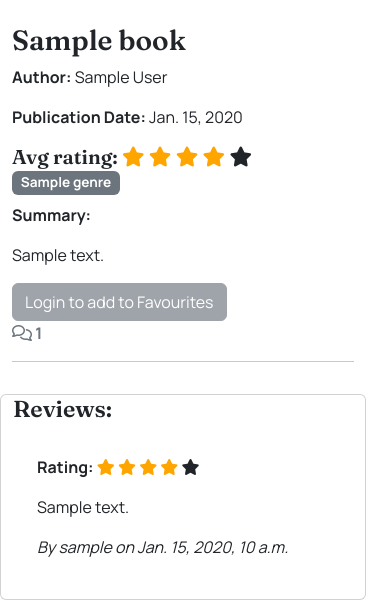
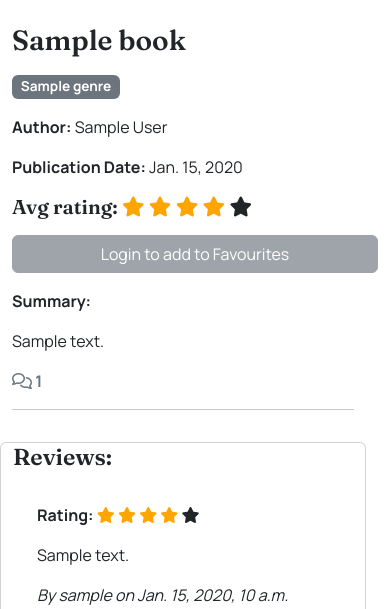
Before and after one commit to hamza-m1/readview, a Django app: a page that uses books/templates/books/book_detail.html in a window 390 px wide. Shown: the part 146-755 px from the top of the page. Run offline with Django 4.2, Linux system fonts and the light colour scheme; tables that the repository leaves empty hold one stand-in row (values such as "Sample post"); some libraries are stand-ins or nearby versions.

Commit message:
Style book detail page

```diff
--- a/books/templates/books/book_detail.html
+++ b/books/templates/books/book_detail.html
@@ -14,19 +14,10 @@
             <img src="{{ book.cover_image.url }}" alt="{{ book.title }}" class="img-fluid rounded">
             {% endif %}
         </div>
-        <div class="col-md-8">
-            <h1>{{ book.title }}</h1>
-            <p><strong>Author:</strong> {{ book.author }}</p>
-            <p><strong>Publication Date:</strong> {{ book.publication_date }}</p>
-            <h5 class="card-title">Avg rating:
-                <span class="fa fa-star {% if average_rating > 0 %} checked {% endif %}"></span>
-                <span class="fa fa-star {% if average_rating > 1 %} checked {% endif %}"></span>
-                <span class="fa fa-star {% if average_rating > 2 %} checked {% endif %}"></span>
-                <span class="fa fa-star {% if average_rating > 3 %} checked {% endif %}"></span>
-                <span class="fa fa-star {% if average_rating > 4 %} checked {% endif %}"></span>
-            </h5>
+        <div class="col-md-8 d-flex flex-column gap-3">
+            <h1 class="mb-0">{{ book.title }}</h1>
             {% if book.genre.all %}
-            <div class="mb-2">
+            <div class="mb-0">
                 {% for genre in book.genre.all %}
                 <form method="POST" action="{% url 'home' %}" class="d-inline">
                     {% csrf_token %}
@@ -36,8 +27,15 @@
                 {% endfor %}
             </div>
             {% endif %}
-            <p><strong>Summary:</strong></p>
-            <p>{{ book.summary | safe }}</p>
+            <p class="mb-0"><strong>Author:</strong> {{ book.author }}</p>
+            <p class="mb-0"><strong>Publication Date:</strong> {{ book.publication_date }}</p>
+            <h5 class="card-title mb-0">Avg rating:
+                <span class="fa fa-star {% if average_rating > 0 %} checked {% endif %}"></span>
+                <span class="fa fa-star {% if average_rating > 1 %} checked {% endif %}"></span>
+                <span class="fa fa-star {% if average_rating > 2 %} checked {% endif %}"></span>
+                <span class="fa fa-star {% if average_rating > 3 %} checked {% endif %}"></span>
+                <span class="fa fa-star {% if average_rating > 4 %} checked {% endif %}"></span>
+            </h5>
             <!-- Add to Favourites button -->
             {% if user.is_authenticated %}
             {% if is_favourited %}
@@ -57,6 +55,8 @@
             {% else %}
             <button type="button" class="btn btn-secondary disabled">Login to add to Favourites</button>
             {% endif %}
+            <p class="mb-0"><strong>Summary:</strong></p>
+            <p">{{ book.summary | safe }}</p>
         </div>
         <!-- Displaying count of reviews -->
         <div class="row">
```
